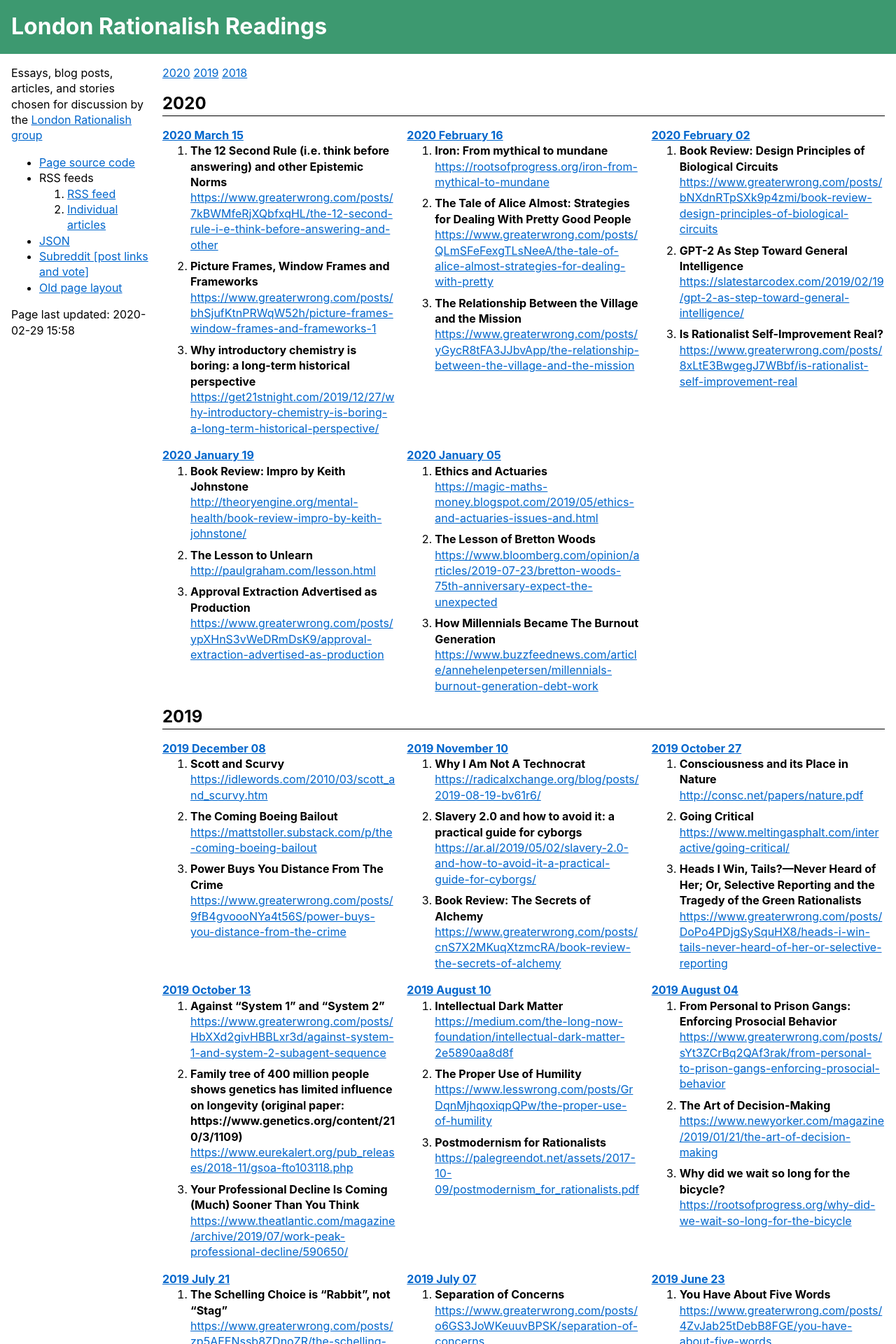
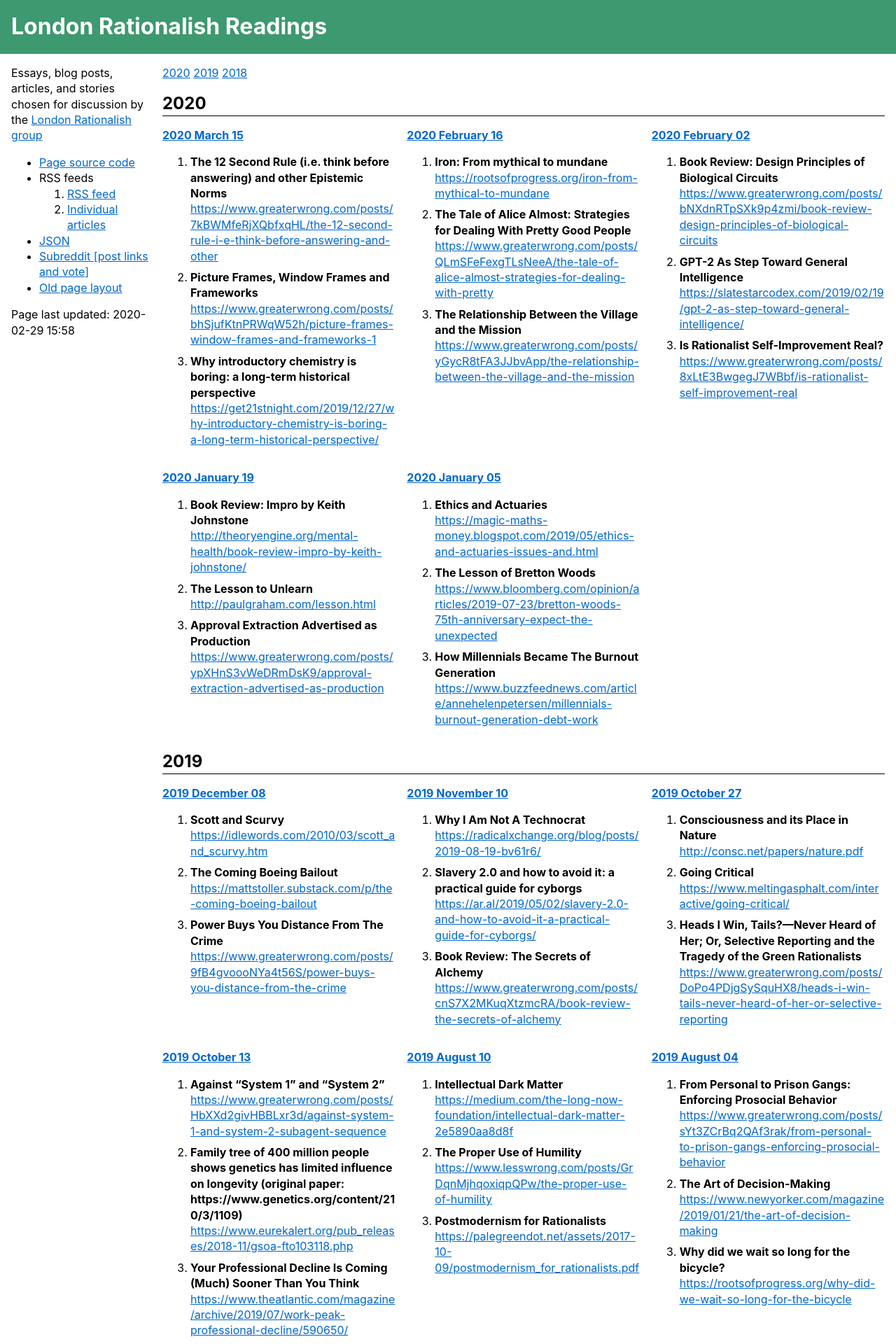
Before and after one commit to sackeyjason/london-rationalish-readings, a Jekyll site: the page built from newindex.html, in a window 1280 px wide. Shown: the top 1920 px of the page at 70% size. Built offline with Jekyll 4.4.1, drawn with Linux system fonts in a browser that asks for light colours.

Commit message:
Update 2020.html

```diff
--- a/_layouts/2020.html
+++ b/_layouts/2020.html
@@ -24,11 +24,6 @@
 .year {
   border-bottom: solid 1px;
 }
-.grid-main h2,
-.grid-main h3,
-.grid-main ol {
-  margin: 0;
-}
 .wide {
   grid-column-start: 1;
   grid-column-end: -1;
@@ -42,9 +37,8 @@
   word-break: break-word;
 }
 article:target {
-  background: gold;
-  outline: solid 0.5rem gold;
-  box-shadow: 0 0 0 1rem #ffd70087;
+  background: #ffd70087;
+  outline: solid 0.5rem #ffd70087;
 }
 @media (max-width: 599.9px) {
   html { font-size: 14px }
```
